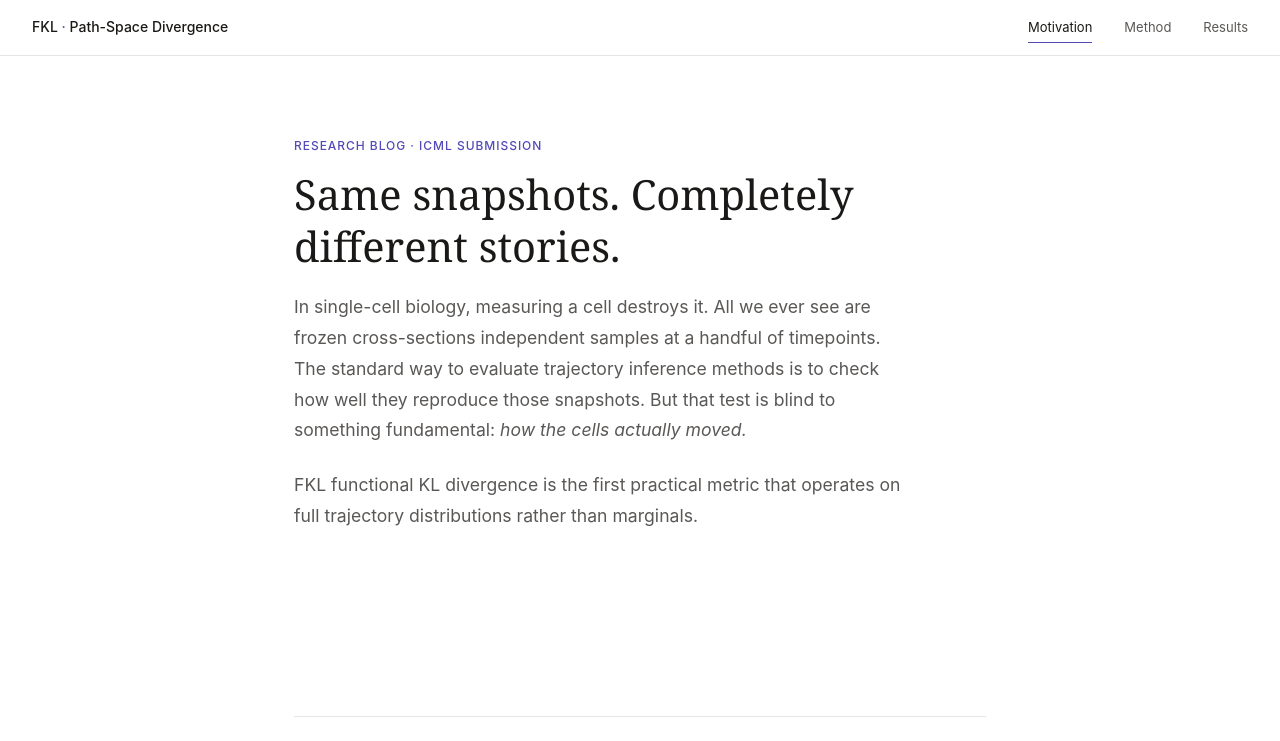
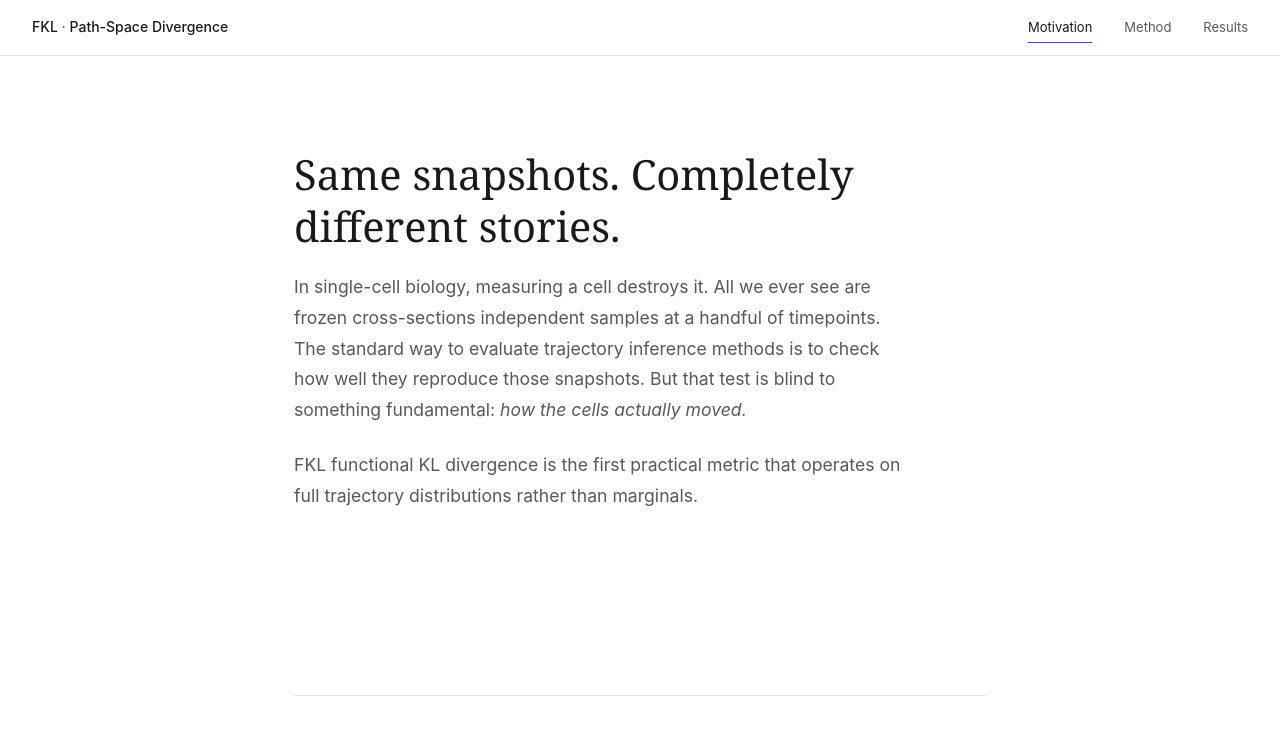
Before and after one commit to 88saad88/functional_entropy, a plain HTML site: page index.html in a window 1280 px wide. Shown: the top 741 px of the page. Drawn offline with Linux system fonts and the light colour scheme.

Commit message:
Update index.html

```diff
--- a/index.html
+++ b/index.html
@@ -16,7 +16,7 @@
 </nav>
 
 <div class="hero">
-  <div class="kicker">Research blog · ICML submission</div>
+  <div class="kicker"></div>
   <h1>Same snapshots. Completely different stories.</h1>
   <p class="lead">
     In single-cell biology, measuring a cell destroys it. All we ever see are
```
